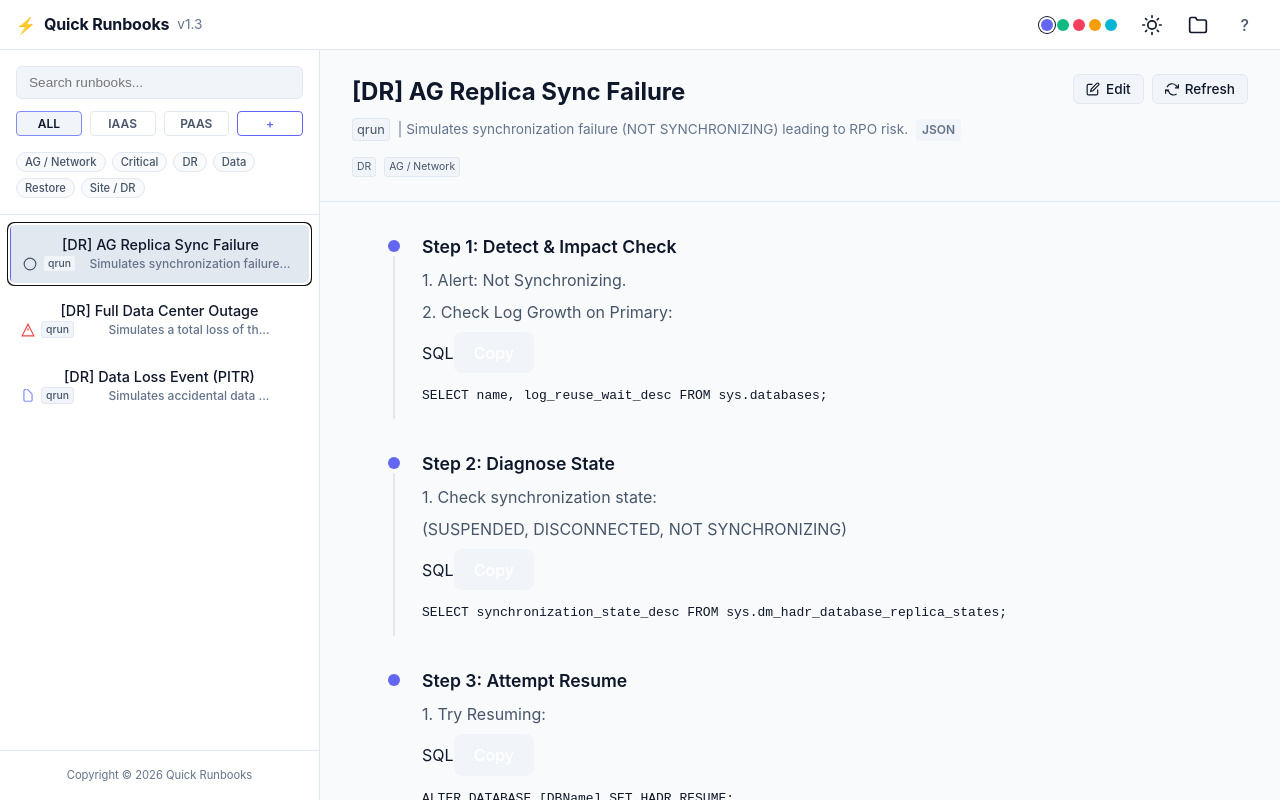
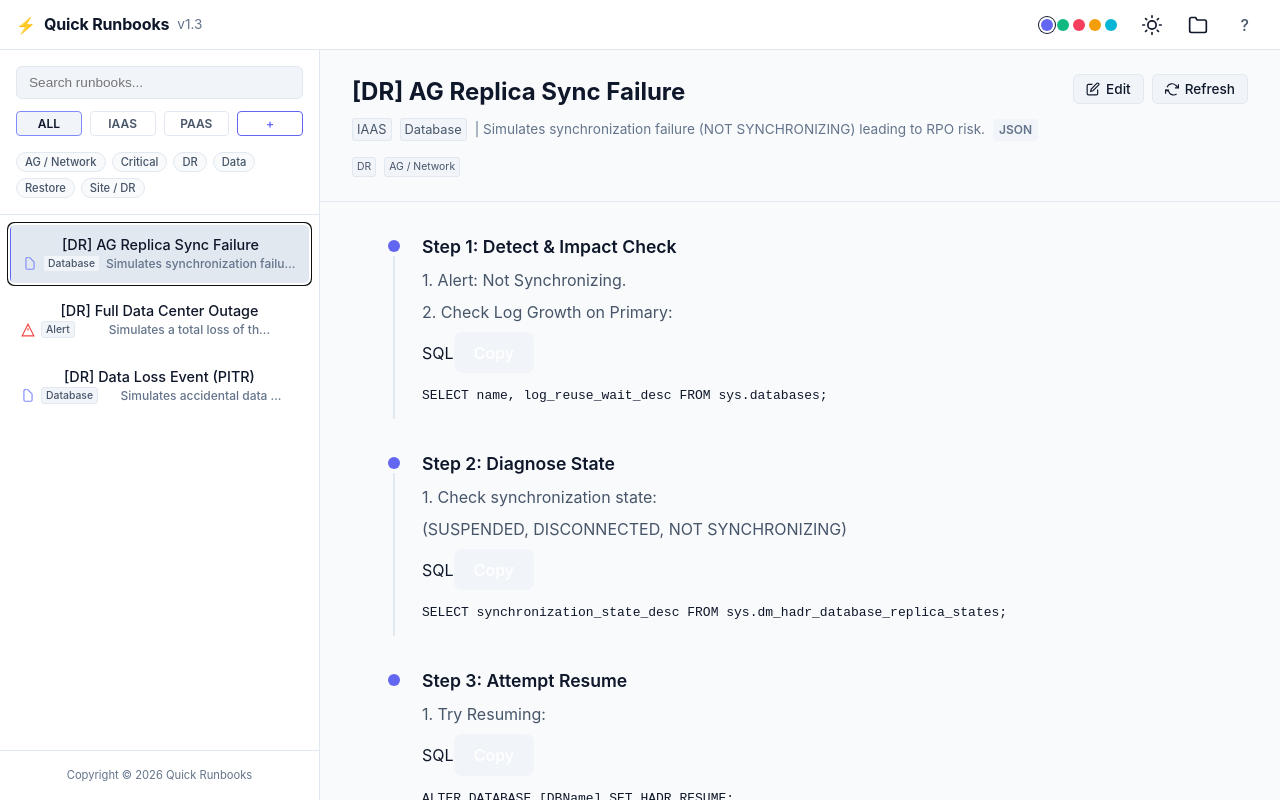
Before and after one commit to pbasualdo/qruns-releases, a React (Vite) app: page / in a window 1280 px wide. Both pictures are taken after a click on the button 159 px from the left and 254 px from the top of the page. Built offline with nearby package versions, Linux system fonts and the light colour scheme.

Commit message:
Refactor metadata schema and bump version to 1.3.1

```diff
--- a/package.json
+++ b/package.json
@@ -1,7 +1,7 @@
 {
   "name": "qruns",
   "description": "A modern, efficient runbook executor for operations teams.",
-  "version": "1.3.0",
+  "version": "1.3.1",
   "author": "Me",
   "main": "dist-electron/main.js",
   "type": "module",
--- a/src/components/QRunList.tsx
+++ b/src/components/QRunList.tsx
@@ -77,7 +77,8 @@ export const QRunList: React.FC = () => {
 
   // -- Derived State --
   const filteredRuns = runbooks.filter(run => {
-    const matchFilter = activeFilter === 'ALL' || (run.category || '') === activeFilter;
+    // Filter by SERVICE (IAAS/PAAS/SAAS) instead of category
+    const matchFilter = activeFilter === 'ALL' || (run.service || 'IAAS') === activeFilter;
     const matchSearch = (run.title || '').toLowerCase().includes(searchQuery.toLowerCase()) ||
                         (run.tags || []).some(t => (t || '').toLowerCase().includes(searchQuery.toLowerCase()));
     const matchTag = selectedTag ? (run.tags || []).includes(selectedTag) : true;
@@ -126,12 +127,18 @@ export const QRunList: React.FC = () => {
   };
 
   // -- Render Helpers --
-  const renderIcon = (type: string) => {
-      switch(type) {
+  const renderIcon = (category: string) => {
+      // Icon depends on CATEGORY (Database, Network, etc)
+      const cat = (category || '').toLowerCase();
+      switch(cat) {
           case 'alert':
              return <svg width="14" height="14" viewBox="0 0 24 24" fill="none" stroke="var(--danger)" strokeWidth="2"><polygon points="12 2 2 22 22 22 12 2"></polygon><line x1="12" y1="9" x2="12" y2="13"></line><line x1="12" y1="17" x2="12.01" y2="17"></line></svg>;
           case 'database':
              return <svg width="14" height="14" viewBox="0 0 24 24" fill="none" stroke="var(--accent-secondary)" strokeWidth="2"><path d="M7 21h10a2 2 0 0 0 2-2V9.437a2 2 0 0 0-.611-1.432l-9.009-9.009A2 2 0 0 0 7.962 1H7a2 2 0 0 0-2 2v16a2 2 0 0 0 2 2z"></path></svg>;
+          case 'network':
+             return <svg width="14" height="14" viewBox="0 0 24 24" fill="none" stroke="currentColor" strokeWidth="2"><rect x="2" y="2" width="20" height="8" rx="2" ry="2"></rect><rect x="2" y="14" width="20" height="8" rx="2" ry="2"></rect><line x1="6" y1="6" x2="6" y2="6"></line><line x1="6" y1="18" x2="6" y2="18"></line></svg>;
+          case 'compute':
+             return <svg width="14" height="14" viewBox="0 0 24 24" fill="none" stroke="currentColor" strokeWidth="2"><rect x="4" y="4" width="16" height="16" rx="2" ry="2"></rect><rect x="9" y="9" width="6" height="6"></rect><line x1="9" y1="1" x2="9" y2="4"></line><line x1="15" y1="1" x2="15" y2="4"></line><line x1="9" y1="20" x2="9" y2="23"></line><line x1="15" y1="20" x2="15" y2="23"></line><line x1="20" y1="9" x2="23" y2="9"></line><line x1="20" y1="14" x2="23" y2="14"></line><line x1="1" y1="9" x2="4" y2="9"></line><line x1="1" y1="14" x2="4" y2="14"></line></svg>;
           default:
              return <svg width="14" height="14" viewBox="0 0 24 24" fill="none" stroke="var(--text-secondary)" strokeWidth="2"><circle cx="12" cy="12" r="10"></circle></svg>;
       }
@@ -259,7 +266,7 @@ export const QRunList: React.FC = () => {
                   >
                      <div className="item-title">{run.title}</div>
                      <div className="item-meta">
-                        {renderIcon(run.type)}
+                        {renderIcon(run.category)}
                         <span className="item-badge">{run.category}</span>
                         <span className="item-desc">{run.shortDescription}</span>
                      </div>
@@ -300,7 +307,8 @@ export const QRunList: React.FC = () => {
                          <div className="title-group">
                             <h2>{selectedRun.title}</h2>
                             <div className="flex-row gap-05 mt-05">
-                               <span className="item-badge text-small">{selectedRun.category}</span>
+                               <span className="item-badge text-small">{selectedRun.service}</span>
+                               <span className="item-badge text-small" style={{background: 'var(--bg-tertiary)', color: 'var(--text-secondary)'}}>{selectedRun.category}</span>
                                <span className="text-tertiary">| {selectedRun.fullDescription}</span>
                                <span className="status-badge" style={{marginLeft: 'auto', background: 'var(--bg-tertiary)', color: 'var(--text-tertiary)'}}>
                                  {selectedRun.format === 'md' ? 'MARKDOWN' : 'JSON'}
--- a/src/components/RunbookEditor.tsx
+++ b/src/components/RunbookEditor.tsx
@@ -15,8 +15,9 @@ export const RunbookEditor: React.FC<RunbookEditorProps> = ({ initialData, onSav
     title: '',
     shortDescription: '',
     fullDescription: '',
-    category: 'IAAS',
-    type: 'alert',
+    service: 'IAAS',
+    category: 'Alert',
+    type: 'qrun',
     tags: [],
     steps: []
   });
@@ -84,8 +85,8 @@ export const RunbookEditor: React.FC<RunbookEditorProps> = ({ initialData, onSav
   }
 
   const handleSave = () => {
-    if (!formData.title || !formData.category) {
-        alert("Title and Category are required.");
+    if (!formData.title || !formData.category || !formData.service) {
+        alert("Title, Service, and Category are required.");
         return;
     }
 
@@ -94,8 +95,9 @@ export const RunbookEditor: React.FC<RunbookEditorProps> = ({ initialData, onSav
       title: formData.title,
       shortDescription: formData.shortDescription || '',
       fullDescription: formData.fullDescription || '',
-      category: formData.category as 'IAAS' | 'PAAS' | 'SAAS',
-      type: formData.type as 'alert' | 'database' | 'graph',
+      service: formData.service as 'IAAS' | 'PAAS' | 'SAAS',
+      category: formData.category as 'Database' | 'Network' | 'Compute' | 'Alert',
+      type: 'qrun', // Force strict type
       tags: formData.tags || [],
       steps: formData.steps || [],
       sourcePath: initialData ? initialData.sourcePath : targetSource
@@ -150,11 +152,11 @@ export const RunbookEditor: React.FC<RunbookEditorProps> = ({ initialData, onSav
               {/* DOCUMENT METADATA (Pills) */}
               <div className="doc-meta-row">
                   <div className="meta-pill">
-                      <span className="meta-label">Category:</span>
+                      <span className="meta-label">Service:</span>
                       <select
                         className="meta-input-transparent"
-                        value={formData.category}
-                        onChange={(e) => setFormData({...formData, category: e.target.value as 'IAAS' | 'PAAS' | 'SAAS'})}
+                        value={formData.service}
+                        onChange={(e) => setFormData({...formData, service: e.target.value as 'IAAS' | 'PAAS' | 'SAAS'})}
                       >
                           <option value="IAAS">IAAS</option>
                           <option value="PAAS">PAAS</option>
@@ -163,17 +165,16 @@ export const RunbookEditor: React.FC<RunbookEditorProps> = ({ initialData, onSav
                   </div>
 
                   <div className="meta-pill">
-                      <span className="meta-label">Type:</span>
+                      <span className="meta-label">Category:</span>
                       <select
                         className="meta-input-transparent"
-                        value={formData.type}
-                        onChange={(e) => setFormData({...formData, type: e.target.value as 'alert' | 'database' | 'graph' | 'network' | 'compute'})}
+                        value={formData.category}
+                        onChange={(e) => setFormData({...formData, category: e.target.value as 'Database' | 'Network' | 'Compute' | 'Alert'})}
                       >
-                          <option value="alert">Alert</option>
-                          <option value="database">Database</option>
-                          <option value="graph">Graph</option>
-                          <option value="network">Network</option>
-                          <option value="compute">Compute</option>
+                          <option value="Alert">Alert</option>
+                          <option value="Database">Database</option>
+                          <option value="Network">Network</option>
+                          <option value="Compute">Compute</option>
                       </select>
                   </div>
 
--- a/src/data/runbooks/1.json
+++ b/src/data/runbooks/1.json
@@ -3,8 +3,9 @@
   "title": "[DR] AG Replica Sync Failure",
   "shortDescription": "Simulates synchronization failure...",
   "fullDescription": "Simulates synchronization failure (NOT SYNCHRONIZING) leading to RPO risk.",
-  "type": "graph",
-  "category": "qrun",
+  "type": "qrun",
+  "service": "IAAS",
+  "category": "Database",
   "tags": ["DR", "AG / Network"],
   "steps": [
     {
--- a/src/data/runbooks/2.json
+++ b/src/data/runbooks/2.json
@@ -3,8 +3,9 @@
   "title": "[DR] Full Data Center Outage",
   "shortDescription": "Simulates a total loss of th...",
   "fullDescription": "Simulates a total loss of the primary data center requiring full failover.",
-  "type": "alert",
-  "category": "qrun",
+  "type": "qrun",
+  "service": "IAAS",
+  "category": "Alert",
   "tags": ["Site / DR", "Critical"],
   "steps": [
     {
--- a/src/data/runbooks/3.json
+++ b/src/data/runbooks/3.json
@@ -3,8 +3,9 @@
   "title": "[DR] Data Loss Event (PITR)",
   "shortDescription": "Simulates accidental data ...",
   "fullDescription": "Simulates accidental data deletion requiring Point-in-Time Recovery.",
-  "type": "database",
-  "category": "qrun",
+  "type": "qrun",
+  "service": "IAAS",
+  "category": "Database",
   "tags": ["Data", "Restore"],
   "steps": [
     {
```
Also changed, not shown: electron/main.ts (+17 -6 lines), src/types.ts (+5 -3 lines), dist-electron/main.js, 1 other file (tests, documents, lock files or other folders).
